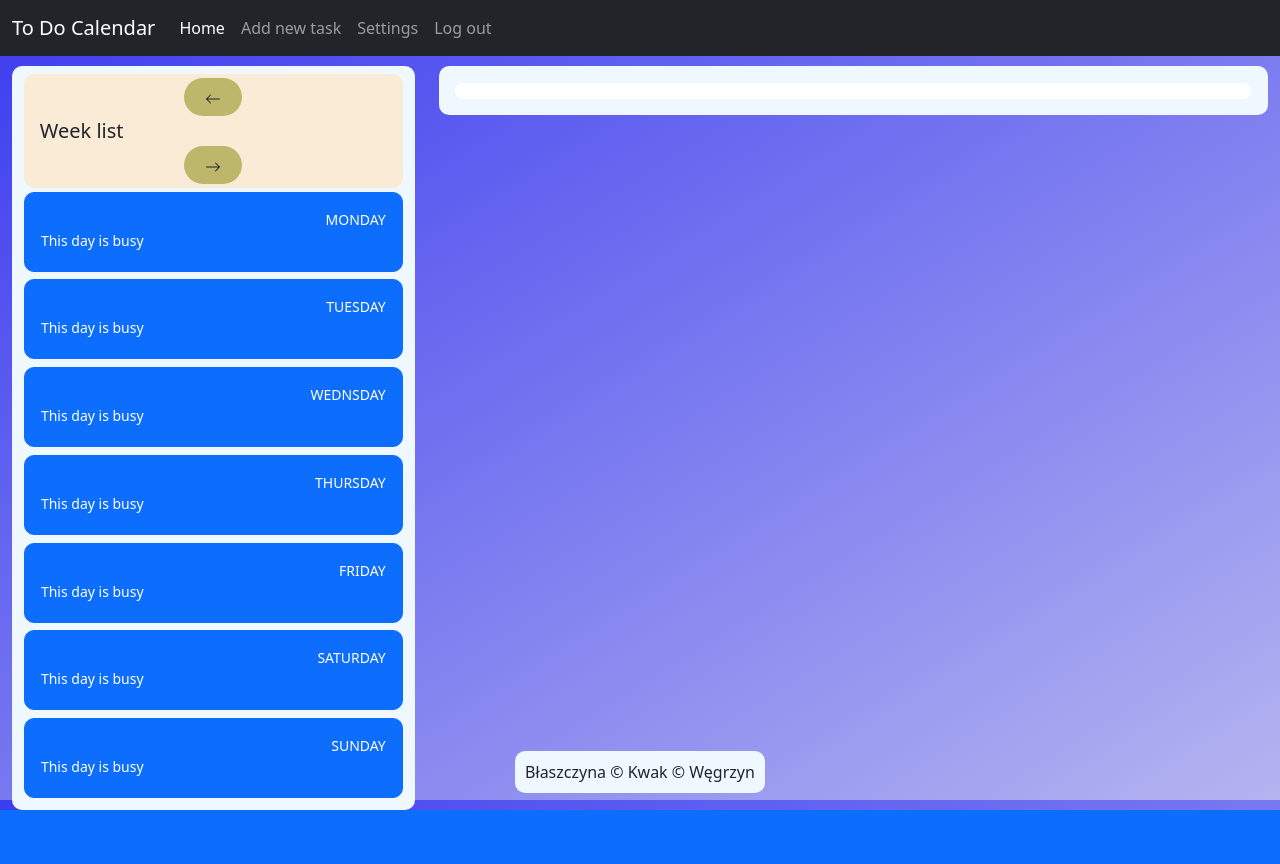
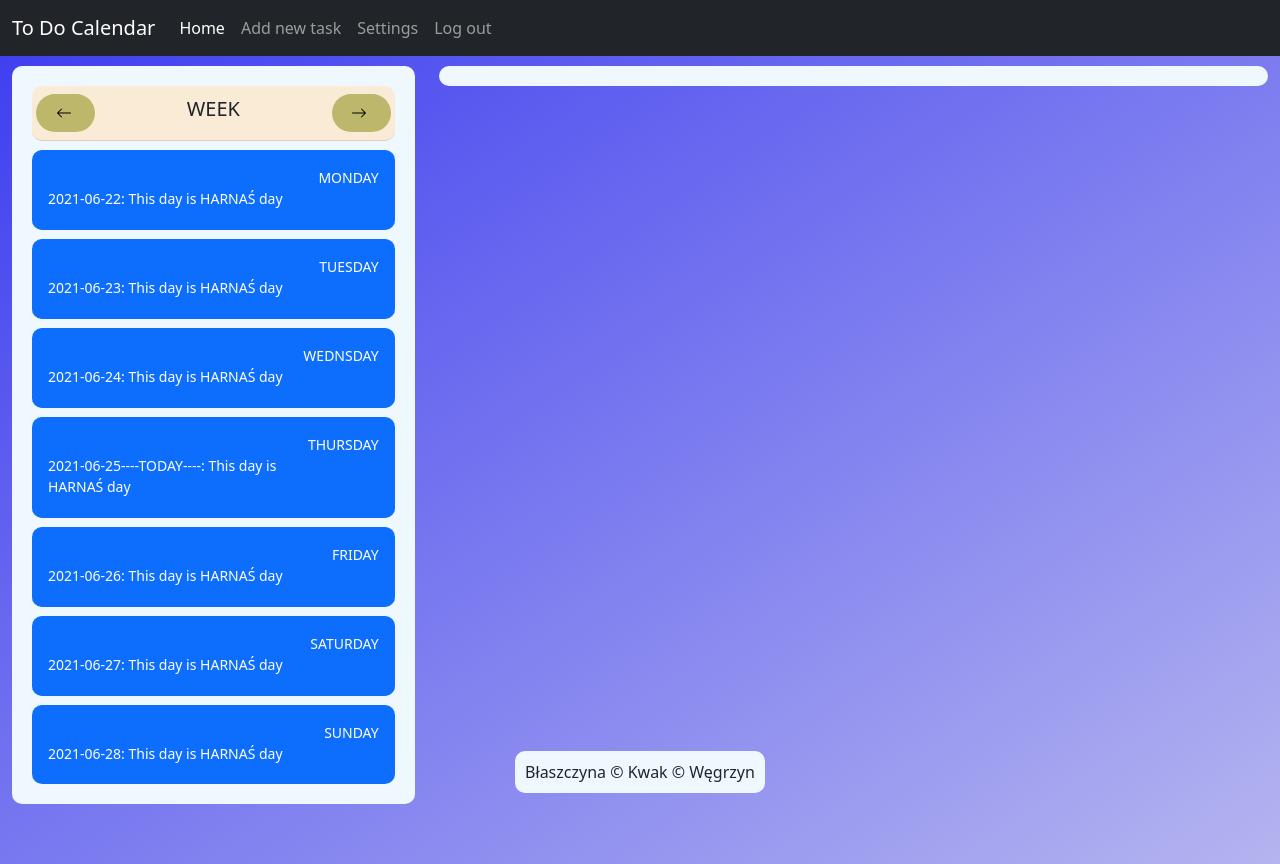
Before and after one commit to piotrjwegrzyn/KalendarzToDo, a PHP site: page / in a window 1280 px wide. Before the commit the page ends 810 px from the top, so only its background shows below. Run offline with PHP 8.4, Linux system fonts and the light colour scheme; the visitor is signed in with stand-in values (Sample User, id 1); data that the repository does not hold is empty; a stand-in replaces the project's code that opens the database connection.

Commit message:
daty dni, licznik tygodni i oznaczenie czy wolny

```diff
--- a/index.php
+++ b/index.php
@@ -51,10 +51,8 @@
     }
 ?>
 
-<footer class="page-footer font-small blue fixed-bottom">
-    <div class="footer-copyright text-center py-3">
-        <span>Błaszczyna © Kwak © Węgrzyn</span>
-    </div>
+<footer class="page-footer font-small footer-copyright text-center py-3">
+    <span>Błaszczyna © Kwak © Węgrzyn</span>
 </footer>
 
 <!-- nasz własny Javascript -->
--- a/main.php
+++ b/main.php
@@ -7,6 +7,39 @@ if (isset($_GET['unlink']) && $_GET['unlink']) {
     $stmt = $dbh->prepare("DELETE FROM links WHERE task_id = :task_id AND guest_id = :user_id");
     $stmt->execute([':task_id' => $_GET['unlink'], ':user_id' => $_SESSION['id']]);
 }
+
+$day_index = (date("w") -2) % 8;
+if ($day_index < 0)
+{
+    $day_index += 8;
+}
+if (!isset($_GET['week_offset'])) {
+    $_GET['week_offset'] = 0;
+    $_GET['day_index'] = $day_index;
+} elseif (!isset($_GET['day_index'])) {
+    $_GET['day_index'] = 0;
+}
+
+for ($i = 0; $i < 7; $i++){
+    $stmt = $dbh->prepare("SELECT id FROM tasks WHERE (
+        (user_id = :user_id OR id = (SELECT task_id FROM links WHERE guest_id = :user_id))
+        AND ((YEARWEEK(begin_time,1) = YEARWEEK(NOW(),1) + :week_offset
+                AND WEEKDAY(begin_time) = :day_index)
+            OR ((YEARWEEK(end_time,1) = YEARWEEK(NOW(),1) + :week_offset
+                AND WEEKDAY(end_time) = :day_index))))");
+    $stmt->execute([':user_id' => $_SESSION['id'], ':week_offset' => $_GET['week_offset'], ':day_index' => $i]);
+    if ($stmt->fetch(PDO::FETCH_ASSOC)) {
+        $busy_day[$i] = 1;
+    } else {
+        $busy_day[$i] = 0;
+    }
+
+$date[$i] = date('Y-m-d', strtotime($_GET['week_offset'].' week '.((-1)*$day_index+$i).' days'));
+
+}
+
+
+$today = date('Y-m-d');
 ?>
 
 <body>
@@ -54,92 +87,81 @@ if (isset($_GET['unlink']) && $_GET['unlink']) {
             <div class="list-group list-group-flush scrollarea nav-nav">
 
                 <!-- nagłówek nava -->
-                <div class="row element-nav header-nav" id="list-group">
-                    <a href="/week/<?php if (isset($_GET['week_offset'])) { print $_GET['week_offset'] - 1; } else { print -1; } ?>">
-                        <button type="button" class="btn col-md-2 button-nav">
-                                <svg xmlns="http://www.w3.org/2000/svg" width="16" height="16" fill="currentColor" class="bi bi-arrow-left" viewBox="0 0 16 16">
+                <div class="list-group-item lh-tight element-nav header-nav">
+                    <div class="row" id="list-group">
+                        <a href="/week/<?php print $_GET['week_offset'] - 1; ?>" class="btn col-2 button-nav">
+                            <svg xmlns="http://www.w3.org/2000/svg" width="20" height="20" class="bi bi-arrow-left">
                                 <path fill-rule="evenodd" d="M15 8a.5.5 0 0 0-.5-.5H2.707l3.147-3.146a.5.5 0 1 0-.708-.708l-4 4a.5.5 0 0 0 0 .708l4 4a.5.5 0 0 0 .708-.708L2.707 8.5H14.5A.5.5 0 0 0 15 8z"></path>
                             </svg>
-                        </button>
                         </a>
 
-                    <a href="/" class="d-flex link-dark text-xs-center text-decoration-none col-md-8">
-                        <span class="fs-5 fw-semibold">Week list</span>
+                        <a href="/" class="link-dark text-xs-center text-decoration-none col-8 fs-5 fw-semibold">
+                            WEEK <?php if ($_GET['week_offset']) { print ": "; if ($_GET['week_offset'] > 0) { print "+"; } print $_GET['week_offset']; } ?>
                         </a>
-                    <a href="/week/<?php if (isset($_GET['week_offset'])) { print $_GET['week_offset'] + 1; } else { print 1; } ?>">
-                        <button type="button" class="btn col-md-2 button-nav">
-                            <svg xmlns="http://www.w3.org/2000/svg" width="16" height="16" fill="currentColor" class="bi bi-arrow-right" viewBox="0 0 16 16">
+
+                        <a href="/week/<?php print $_GET['week_offset'] + 1; ?>" class= "btn col-2 button-nav">
+                            <svg xmlns="http://www.w3.org/2000/svg" width="20" height="20" class="bi bi-arrow-right">
                                 <path fill-rule="evenodd" d="M1 8a.5.5 0 0 1 .5-.5h11.793l-3.147-3.146a.5.5 0 0 1 .708-.708l4 4a.5.5 0 0 1 0 .708l-4 4a.5.5 0 0 1-.708-.708L13.293 8.5H1.5A.5.5 0 0 1 1 8z"></path>
                             </svg>
-                        </button>
                         </a>
-
+                    </div>
                 </div> <!-- koniec nagłówka nava -->
 
-
-                <div class="element-nav">
-                    <a href="/week/<?php if (isset($_GET['week_offset'])) { print $_GET['week_offset']; } else { print 0; } ?>/day/0" class="list-group-item list-group-item-action active py-3 lh-tight" aria-current="true">
+                <a href="/week/<?php print $_GET['week_offset']; ?>/day/0" class="list-group-item active py-3 lh-tight element-nav" aria-current="true">
                     <div class="d-flex w-100 align-items-center justify-content-between">
                         <strong class="mb-1"></strong>
                         <small>MONDAY</small>
                     </div>
-                        <div class="col-10 mb-1 small">This day is busy</div>
+                    <div class="col-10 mb-1 small"><?php print $date[0]; if ($date[0] == $today) print "----TODAY----"; ?>: This day is <?php if ($busy_day[0]) print "<b>NAUKA</b>"; else print "HARNAŚ"; ?> day</div>
                 </a>
-                </div>
-                <div class="element-nav">
-                    <a href="/week/<?php if (isset($_GET['week_offset'])) { print $_GET['week_offset']; } else { print 0; } ?>/day/1" class="list-group-item list-group-item-action active py-3 lh-tight" aria-current="true">
+
+                <a href="/week/<?php print $_GET['week_offset']; ?>/day/1" class="list-group-item active py-3 lh-tight element-nav" aria-current="true">
                     <div class="d-flex w-100 align-items-center justify-content-between">
                         <strong class="mb-1"></strong>
                         <small>TUESDAY</small>
                     </div>
-                        <div class="col-10 mb-1 small">This day is busy</div>
+                    <div class="col-10 mb-1 small"><?php print $date[1]; if ($date[1] == $today) print "----TODAY----"; ?>: This day is <?php if ($busy_day[1]) print "<b>NAUKA</b>"; else print "HARNAŚ"; ?> day</div>
                 </a>
-                </div>
-                <div class="element-nav">
-                    <a href="/week/<?php if (isset($_GET['week_offset'])) { print $_GET['week_offset']; } else { print 0; } ?>/day/2" class="list-group-item list-group-item-action active py-3 lh-tight" aria-current="true">
+
+                <a href="/week/<?php print $_GET['week_offset']; ?>/day/2" class="list-group-item active py-3 lh-tight element-nav" aria-current="true">
                     <div class="d-flex w-100 align-items-center justify-content-between">
                         <strong class="mb-1"></strong>
                         <small>WEDNSDAY</small>
                     </div>
-                        <div class="col-10 mb-1 small">This day is busy</div>
+                    <div class="col-10 mb-1 small"><?php print $date[2]; if ($date[2] == $today) print "----TODAY----"; ?>: This day is <?php if ($busy_day[2]) print "<b>NAUKA</b>"; else print "HARNAŚ"; ?> day</div>
                 </a>
-                </div>
-                <div class="element-nav">
-                    <a href="/week/<?php if (isset($_GET['week_offset'])) { print $_GET['week_offset']; } else { print 0; } ?>/day/3" class="list-group-item list-group-item-action active py-3 lh-tight" aria-current="true">
+
+                <a href="/week/<?php print $_GET['week_offset']; ?>/day/3" class="list-group-item active py-3 lh-tight element-nav" aria-current="true">
                     <div class="d-flex w-100 align-items-center justify-content-between">
                         <strong class="mb-1"></strong>
                         <small>THURSDAY</small>
                     </div>
-                        <div class="col-10 mb-1 small">This day is busy</div>
+                    <div class="col-10 mb-1 small"><?php print $date[3]; if ($date[3] == $today) print "----TODAY----"; ?>: This day is <?php if ($busy_day[3]) print "<b>NAUKA</b>"; else print "HARNAŚ"; ?> day</div>
                 </a>
-                </div>
-                <div class="element-nav">
-                    <a href="/week/<?php if (isset($_GET['week_offset'])) { print $_GET['week_offset']; } else { print 0; } ?>/day/4" class="list-group-item list-group-item-action active py-3 lh-tight" aria-current="true">
+
+                <a href="/week/<?php print $_GET['week_offset']; ?>/day/4" class="list-group-item active py-3 lh-tight element-nav" aria-current="true">
                     <div class="d-flex w-100 align-items-center justify-content-between">
                         <strong class="mb-1"></strong>
                         <small>FRIDAY</small>
                     </div>
-                        <div class="col-10 mb-1 small">This day is busy</div>
+                    <div class="col-10 mb-1 small"><?php print $date[4]; if ($date[4] == $today) print "----TODAY----"; ?>: This day is <?php if ($busy_day[4]) print "<b>NAUKA</b>"; else print "HARNAŚ"; ?> day</div>
                 </a>
-                </div>
-                <div class="element-nav">
-                    <a href="/week/<?php if (isset($_GET['week_offset'])) { print $_GET['week_offset']; } else { print 0; } ?>/day/5" class="list-group-item list-group-item-action active py-3 lh-tight" aria-current="true">
+
+                <a href="/week/<?php print $_GET['week_offset']; ?>/day/5" class="list-group-item active py-3 lh-tight element-nav" aria-current="true">
                     <div class="d-flex w-100 align-items-center justify-content-between">
                         <strong class="mb-1"></strong>
                         <small>SATURDAY</small>
                     </div>
-                        <div class="col-10 mb-1 small">This day is busy</div>
+                    <div class="col-10 mb-1 small"><?php print $date[5]; if ($date[5] == $today) print "----TODAY----"; ?>: This day is <?php if ($busy_day[5]) print "<b>NAUKA</b>"; else print "HARNAŚ"; ?> day</div>
                 </a>
-                </div>
-                <div class="element-nav">
-                    <a href="/week/<?php if (isset($_GET['week_offset'])) { print $_GET['week_offset']; } else { print 0; } ?>/day/6" class="list-group-item list-group-item-action active py-3 lh-tight" aria-current="true">
+
+                <a href="/week/<?php print $_GET['week_offset']; ?>/day/6" class="list-group-item active py-3 lh-tigh element-nav" aria-current="true">
                     <div class="d-flex w-100 align-items-center justify-content-between">
                         <strong class="mb-1"></strong>
                         <small>SUNDAY</small>
                     </div>
-                        <div class="col-10 mb-1 small">This day is busy</div>
+                    <div class="col-10 mb-1 small"><?php print $date[6]; if ($date[6] == $today) print "----TODAY----"; ?>: This day is <?php if ($busy_day[6]) print "<b>NAUKA</b>"; else print "HARNAŚ"; ?> day</div>
                 </a>
-                </div>
 
             </div> <!-- to kończy się lista elementów nava -->
 
@@ -148,30 +170,19 @@ if (isset($_GET['unlink']) && $_GET['unlink']) {
 
         <!-- tu zaczyna się ta szeroka lista z prawej strony -->
 
-        <div class="col-md-8">
-            <ul class="list-group list-group-flush nav-nav">
-                <li class="list-group-item">
+        <div class="col-md-8" style="z-index: 1;">
+
+            <div class="list-group list-group-flush scrollarea nav-nav">
 <?php
     $allowed_pages = ['edit', 'create', 'show'];
 
     if (isset($_GET['page']) && in_array($_GET['page'], $allowed_pages)) {
         include($_GET['page'] . '.php');
-    } elseif (!isset($_GET['week_offset'])) {
-        $_GET['week_offset'] = 0;
-        $day_index = (date("w") -2) % 8;
-        if ($day_index < 0)
-        {
-            $day_index += 8;
+    } else {
+        include('show.php');
     }
-        $_GET['day_index'] = $day_index;
-        include('show.php');
-    } else {
-        $_GET['day_index'] = 0;
-    }
-
 ?>
-                </li>
-            </ul>
+            </div>
         </div>
     </div>
 </main>
--- a/show.php
+++ b/show.php
@@ -6,13 +6,17 @@ $stmt = $dbh->prepare("SELECT * FROM tasks WHERE (
    (user_id = :user_id OR id = (SELECT task_id FROM links WHERE guest_id = :user_id))
    AND ((YEARWEEK(begin_time,1) = YEARWEEK(NOW(),1) + :week_offset
 		   AND WEEKDAY(begin_time) = :day_index)
-	   OR ((YEARWEEK(end_time,1) + :week_offset) = YEARWEEK(NOW(),1)
+	   OR ((YEARWEEK(end_time,1) = YEARWEEK(NOW(),1) + :week_offset)
 		   AND WEEKDAY(end_time) = :day_index))
 ) ORDER BY begin_time ASC");
 $stmt->execute([':user_id' => $_SESSION['id'], ':week_offset' => $_GET['week_offset'], ':day_index' => $_GET['day_index']]);
+
+// print $_GET['week_offset'].'</br>'.$_GET['day_index'];
+
 while ($task = $stmt->fetch(PDO::FETCH_ASSOC)) {
 	print '
-<div class="list-group-item-lepszy" id="user_id">
+<div class="element-show" id="user_id">
+
 	<h5 class="name" style="grid-area: name">'.$task['name'].'</h5>
 	<h6 class="begin_time" style="grid-area: begin_time">Godzina od: '.$task['begin_time'].'</h6>
 		';
--- a/style.css
+++ b/style.css
@@ -1,9 +1,14 @@
-html {
-    height: 100%;
+body {
+    min-height: 100vh;
+    background-image: linear-gradient(to bottom right, rgb(60, 60, 240) , rgb(180, 180, 240));
+    padding-bottom: 60px;
 }
 
-body {
-    background-image: linear-gradient(to bottom right, rgb(60, 60, 240) , rgb(180, 180, 240));
+footer {
+    position: fixed;
+    bottom: 0;
+    right: 0;
+    left: 0;
 }
 
 .footer-copyright span {
@@ -21,25 +26,25 @@ body {
 .header-nav {
     align-items: center;
     text-align: center;
-    margin-right: 1%;
-    margin-left: 1%;
     background-color: antiquewhite;
 }
 
 .nav-nav {
     margin-top: 10px;
     background-color: aliceblue;
-    padding: 2%;
+    padding: 10px;
     border-radius: 10px;
 }
 
 .element-nav {
+    border-radius: 10px;
+    margin: 10px;
+}
+
+.element-show {
+    background-color: red;
     padding: 1%;
     border-radius: 10px;
-}
-
-.list-group-item-lepszy {
-    background-color: #0dcaf0;
     display: grid;
     grid-template-areas: "name name" "begin_time edit_icon_button" "end_time delete_icon_button" "description description";
     grid-template-columns: 1fr 24px;
@@ -69,9 +74,11 @@ body {
 }
 
 .div-sign {
+    margin-top: -30px;
     background-color: aliceblue;
     padding: 5%;
     border-radius: 10px;
+    z-index: 1;
 }
 
 .div-sign h1 {
```
Lines whose indentation alone changed are shown as unchanged.
